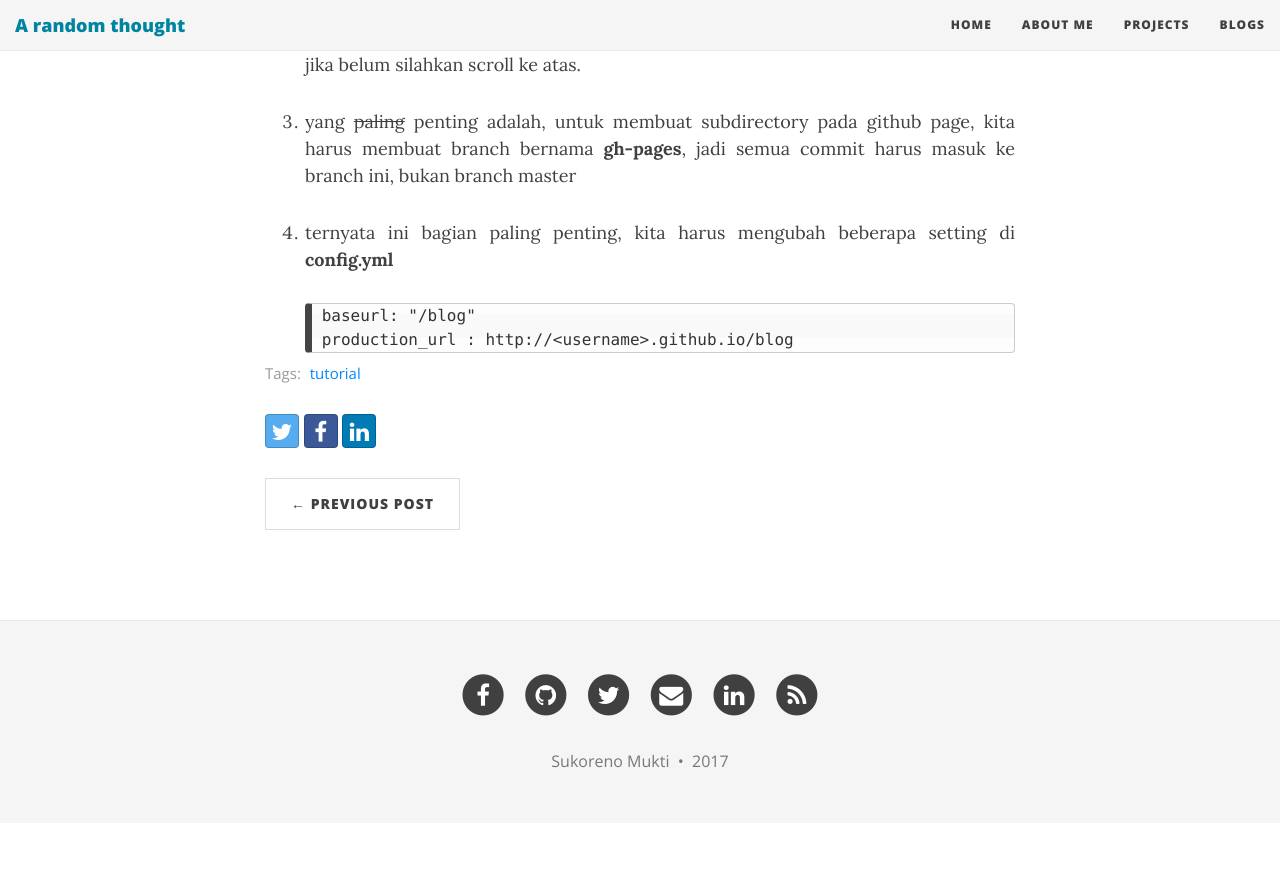
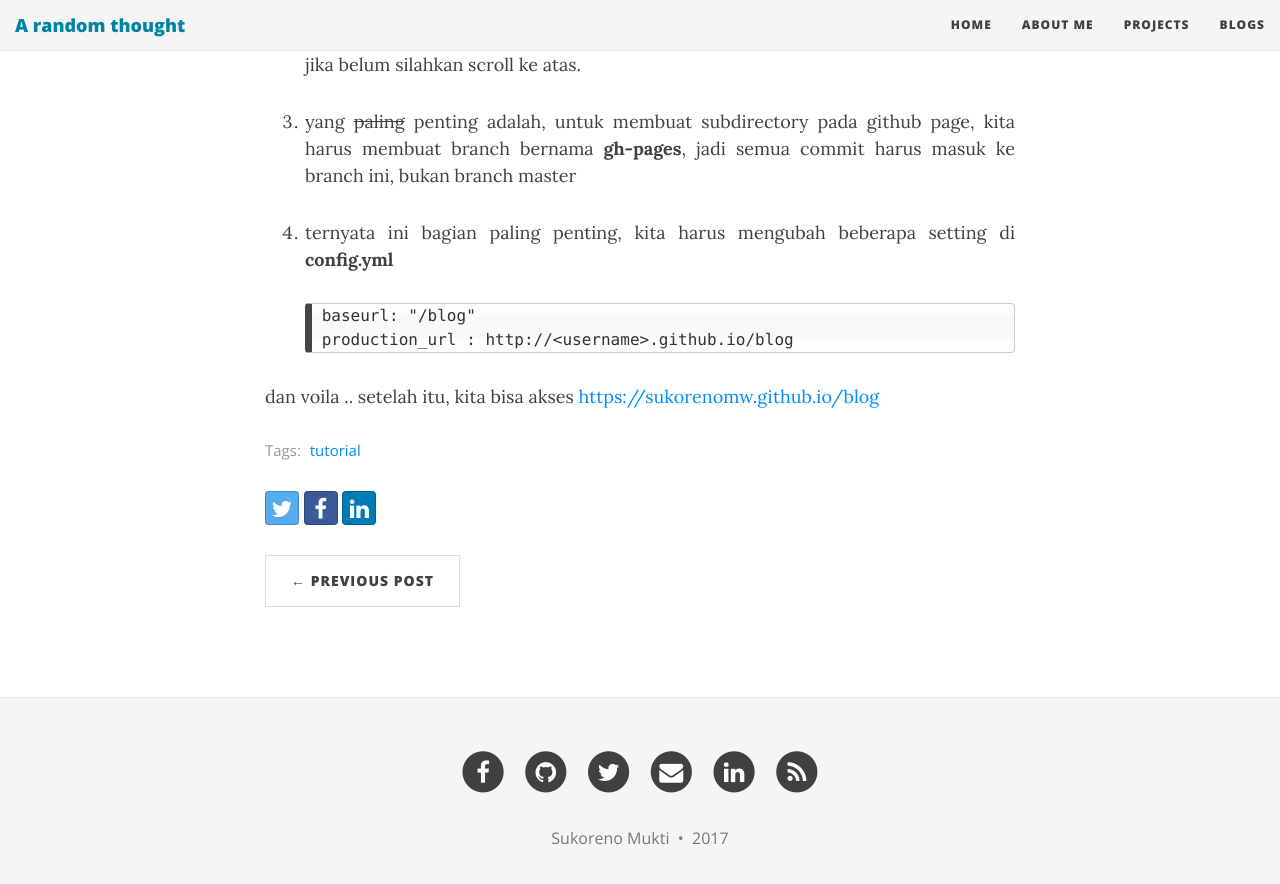
Before and after one commit to sukorenomw/blog, a Jekyll site: the page built from _posts/2017-02-04-how-to-setup-jekyll-in-subdirectory-github-pages.md, in a window 1280 px wide and 900 px high, scrolled down 1145 px. Shown: the top 884 px of the window. Built offline with Jekyll 4.4.1, drawn with Linux system fonts in a browser that asks for light colours; nearby versions of some CDN libraries; comment, search, counter and statistics services are not loaded; before the commit the page ends 1968 px from its top, so only the background shows below that.

Commit message:
Updated 2017-02-04-how-to-setup-jekyll-in-subdirectory-github-pages.md

```diff
--- a/_posts/2017-02-04-how-to-setup-jekyll-in-subdirectory-github-pages.md
+++ b/_posts/2017-02-04-how-to-setup-jekyll-in-subdirectory-github-pages.md
@@ -28,3 +28,5 @@ Lalu sempat cari-cari tutorial di google, ada beberapa tutorial, tapi hampir sem
 
         baseurl: "/blog"
         production_url : http://<username>.github.io/blog
+
+dan voila .. setelah itu, kita bisa akses [https://sukorenomw.github.io/blog](https://sukorenomw.github.io/blog)
```
